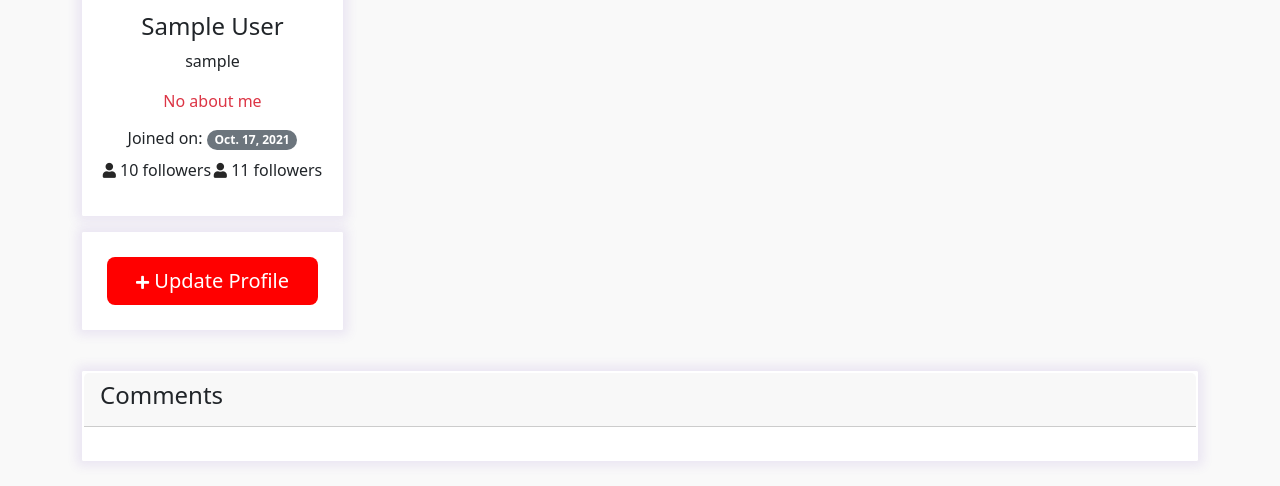
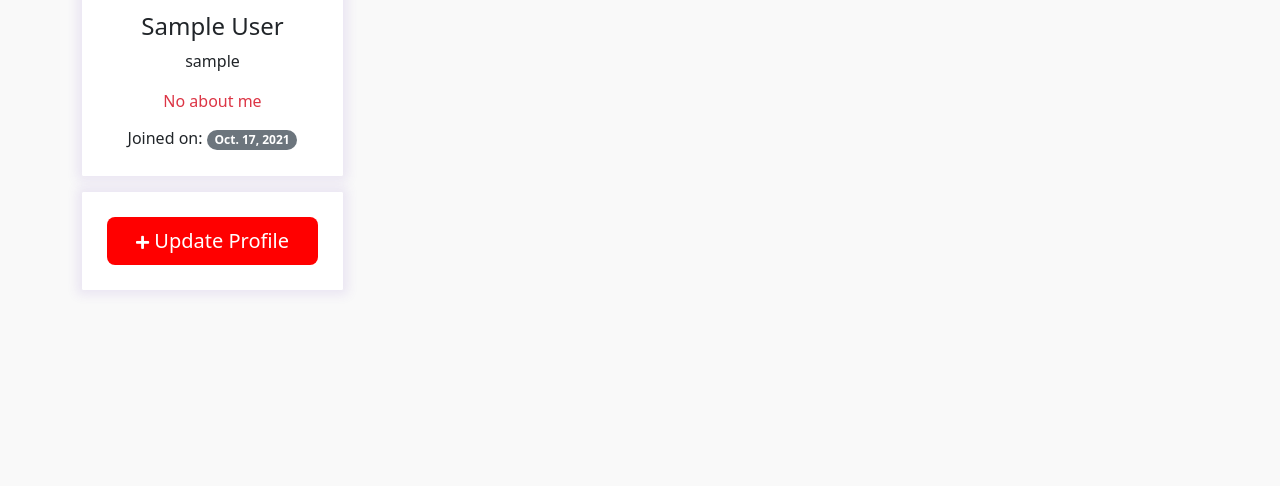
Before and after one commit to WilsonKinyua/instagram, a Django app: page /profile/ in a window 1280 px wide. Shown: the part 314-800 px from the top of the page. Run offline with Django 3.2, Linux system fonts and the light colour scheme; the visitor is signed in with stand-in values (Sample User, id 1); data that the repository does not hold is empty; some libraries are stand-ins or nearby versions.

```diff
--- a/app/templates/profile.html
+++ b/app/templates/profile.html
@@ -46,14 +46,14 @@
                         </p>
                         <h6>Joined on: <span class="badge rounded-pill bg-secondary text-white">
                                 {{ user.date_joined|date }} </span></h6>
-                        <div class="d-flex justify-content-evenly">
+                        <!-- <div class="d-flex justify-content-evenly">
                             <div>
                                 <p class=""> <i class="fa fa-user"></i> 10 followers</p>
                             </div>
                             <div>
                                 <p class=""> <i class="fa fa-user"></i> 11 followers</p>
                             </div>
-                        </div>
+                        </div> -->
                     </div>
                 </div>
                 <div class="row mt-3 mb-3">
@@ -73,7 +73,8 @@
                                                 aria-label="Close"></button>
                                         </div>
                                         <div class="modal-body">
-                                            <form action="{% url 'update.profile' %}" method="POST" enctype="multipart/form-data">
+                                            <form action="{% url 'update.profile' %}" method="POST"
+                                                enctype="multipart/form-data">
                                                 {% csrf_token %}
                                                 <div class="form-group mb-3">
                                                     <label for="name">First Name</label>
@@ -197,29 +198,20 @@
             </div>
 
         </div>
-        <div class="col-md-12 mt-4 mb-4">
-            <!-- my pitches -->
+        <!-- <div class="col-md-12 mt-4 mb-4">
             <div class="card">
                 <div class="card-header">
                     <div class="d-flex justify-content-between">
                         <div>
                             <h4 class="card-title">Comments</h4>
                         </div>
-                        <!-- <div>
-                                <button type="button" class="btn btn-sm" data-bs-toggle="modal"
-                                    data-bs-target="#exampleModal">
-                                    <i class="fa fa-plus"></i> Add a Post
-                                </button>
-                            </div> -->
                     </div>
                 </div>
                 <div class="card-body">
-                    <!-- includes posts.html from templates folder -->
-
                 </div>
 
             </div>
-        </div>
+        </div> -->
     </div>
     </div>
 </section>
--- a/app/templates/user-profile.html
+++ b/app/templates/user-profile.html
@@ -46,14 +46,14 @@
                         </p>
                         <h6>Joined on: <span class="badge rounded-pill bg-secondary text-white">
                                 {{ user.date_joined|date }} </span></h6>
-                        <div class="d-flex justify-content-evenly">
+                        <!-- <div class="d-flex justify-content-evenly">
                             <div>
                                 <p class=""> <i class="fa fa-user"></i> 10 followers</p>
                             </div>
                             <div>
                                 <p class=""> <i class="fa fa-user"></i> 11 followers</p>
                             </div>
-                        </div>
+                        </div> -->
                     </div>
                 </div>
                 <div class="row mt-3 mb-3">
--- a/app/views.py
+++ b/app/views.py
@@ -22,7 +22,6 @@ def profile(request):
     images = Image.objects.filter(user_id=current_user.id)
     # get the profile of the current logged in user
     profile = Profile.objects.filter(user_id=current_user.id).first()
-    # print(profile.profile_photo.url)
     return render(request, 'profile.html', {"images": images, "profile": profile})
     # return render(request, 'profile.html')
 
```
